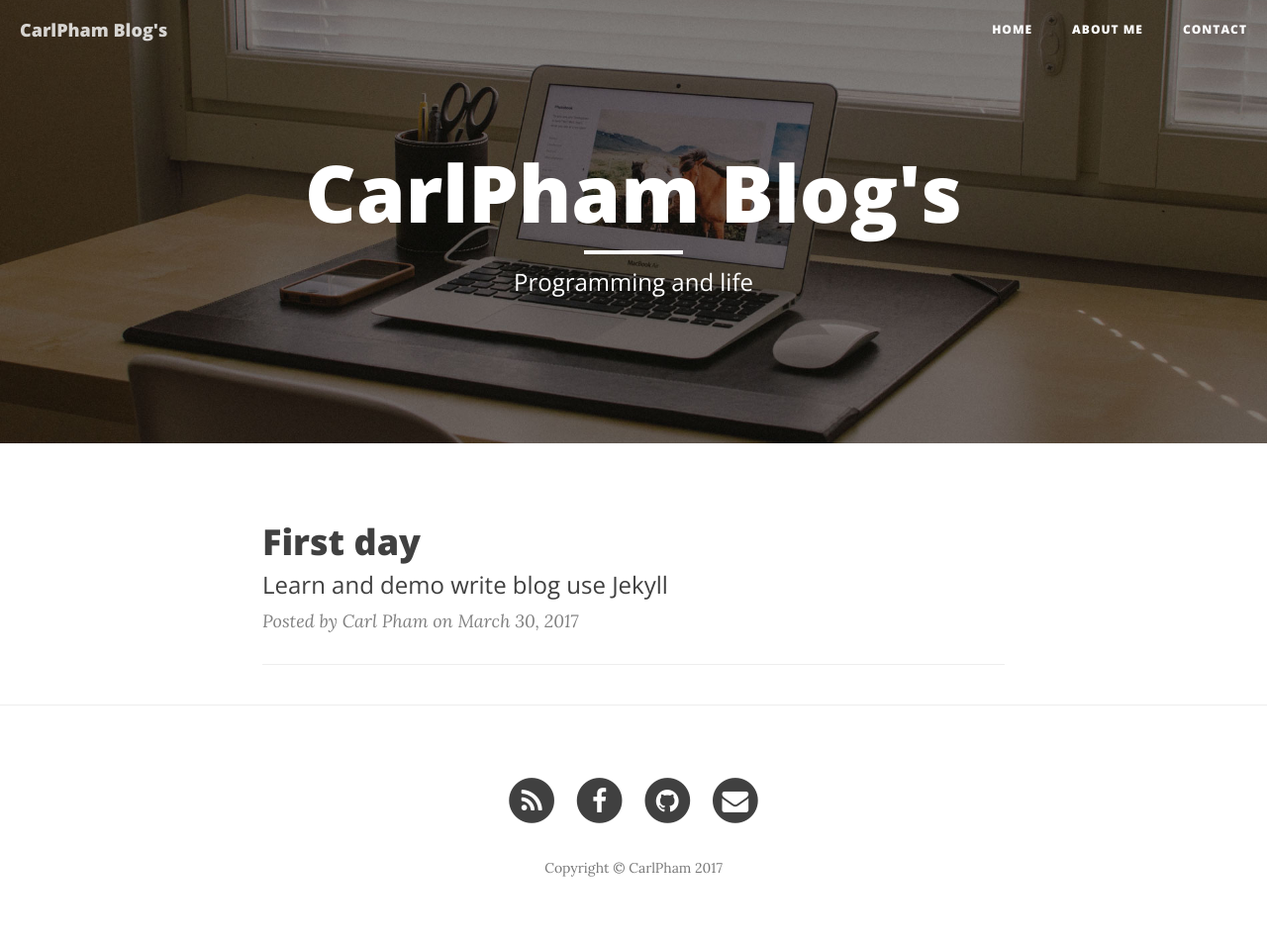
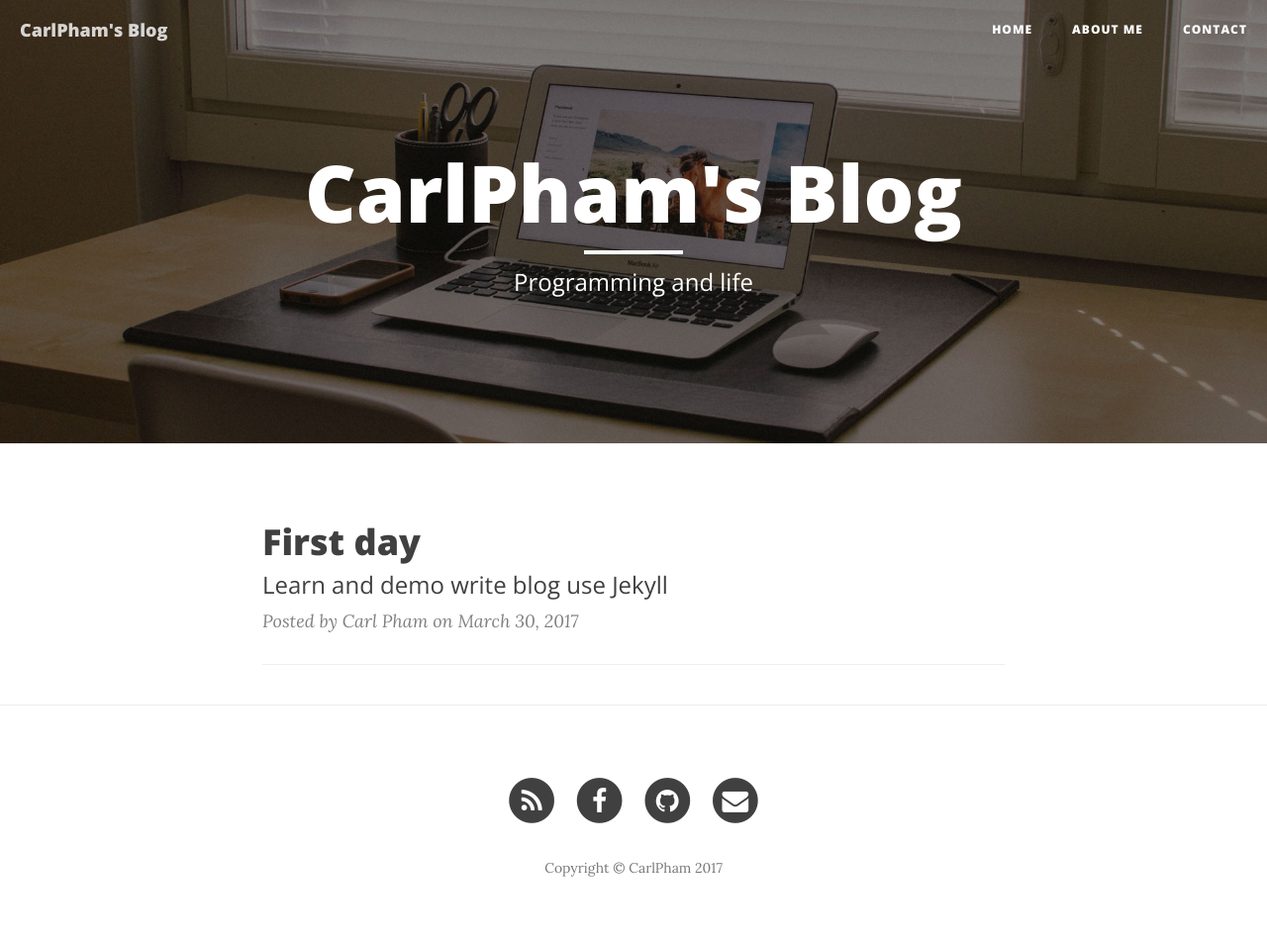
Before and after one commit to CarlPham/carlpham.github.io, a Jekyll site: the page built from index.html, in a window 1280 px wide. Shown: the whole page at 99% size. Built offline with Jekyll 4.4.1, drawn with Linux system fonts in a browser that asks for light colours; nearby versions of some CDN libraries; the list of posts is cut into pages by our own code.

```diff
--- a/_config.yml
+++ b/_config.yml
@@ -1,5 +1,5 @@
 # Site settings
-title: CarlPham Blog's
+title: CarlPham's Blog
 header-img: img/home-bg.jpg
 email: capham.vn@gmail.com
 copyright_name: CarlPham
```
